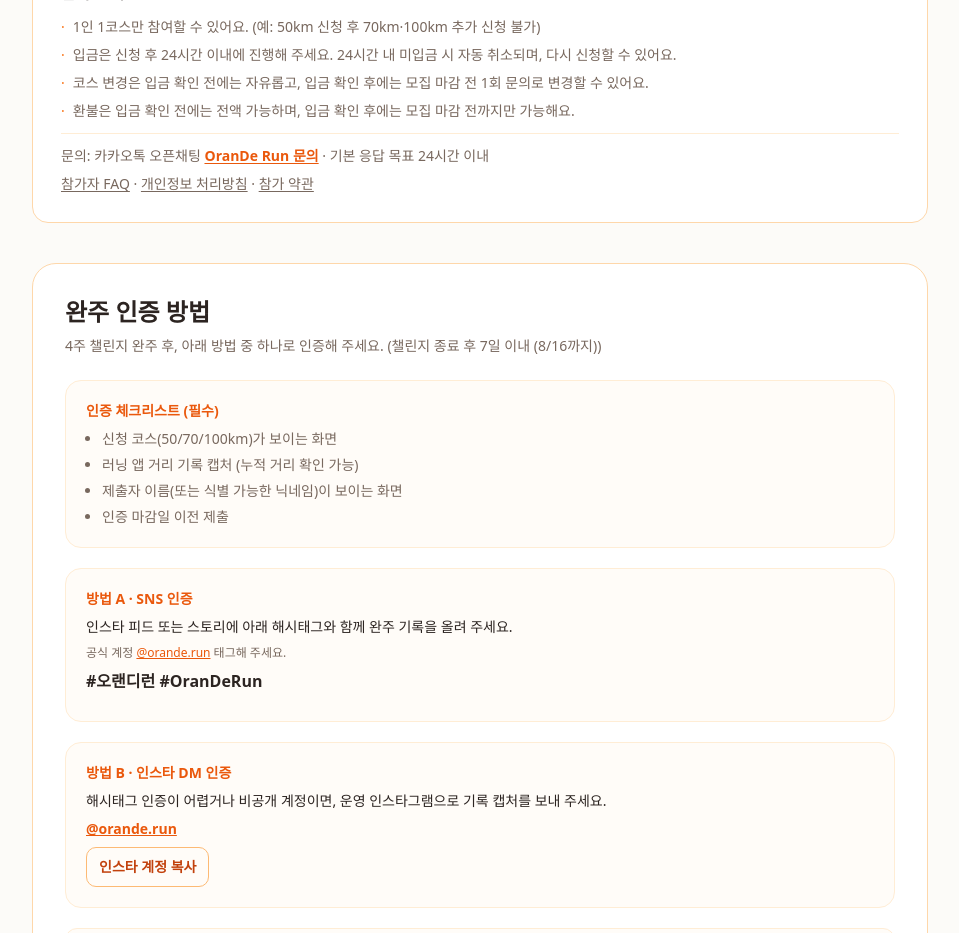
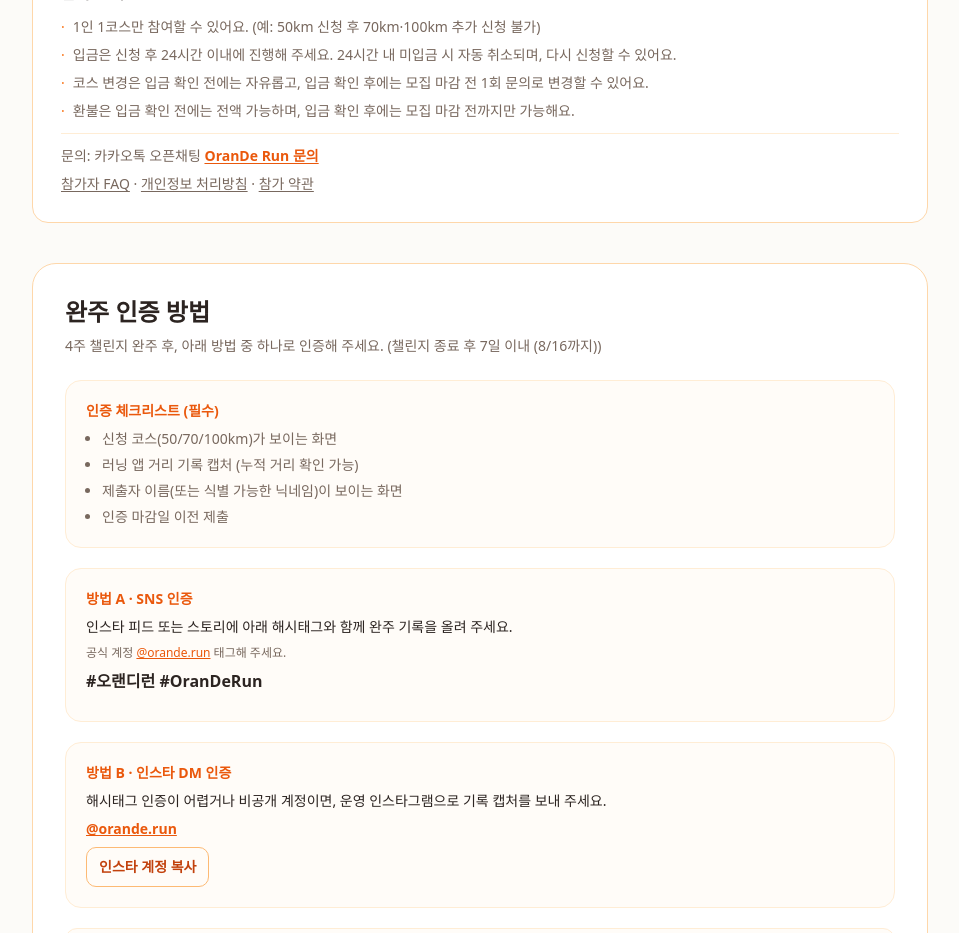
Before and after one commit to twoj2217-hash/orande-run, a Next.js app: page / in a window 1280 px wide. Shown: the part 6800-7733 px from the top of the page, without its empty margins (160-1119 px from the left). Built offline with nearby package versions, Linux system fonts and the light colour scheme; a web font is replaced by a local one.

Commit message:
fix: 문의 안내에서 응답 목표 24시간 문구 제거
Co-authored-by: Cursor <cursoragent@cursor.com>

```diff
--- a/components/participation-guide-section.tsx
+++ b/components/participation-guide-section.tsx
@@ -68,8 +68,6 @@ export function ParticipationGuideSection({ className }: ParticipationGuideSecti
           >
             {supportContact.displayName}
           </a>
-          {" · "}
-          {supportContact.responseSla}
         </p>
         {/* 랜딩에서 정책 문서 접근 경로를 고정해 정보 분산을 줄입니다. */}
         <p className="mt-2 text-sm text-muted-foreground">
--- a/components/participation-policy-notes.tsx
+++ b/components/participation-policy-notes.tsx
@@ -42,8 +42,6 @@ export function ParticipationPolicyNotes({ className, variant = "default" }: Par
         >
           {supportContact.displayName}
         </a>
-        {" · "}
-        {supportContact.responseSla}
       </p>
       <p className={cn("mt-2 text-muted-foreground", isCompact ? "text-xs" : "text-sm")}>
         {policyLinks.map((link, index) => (
```
